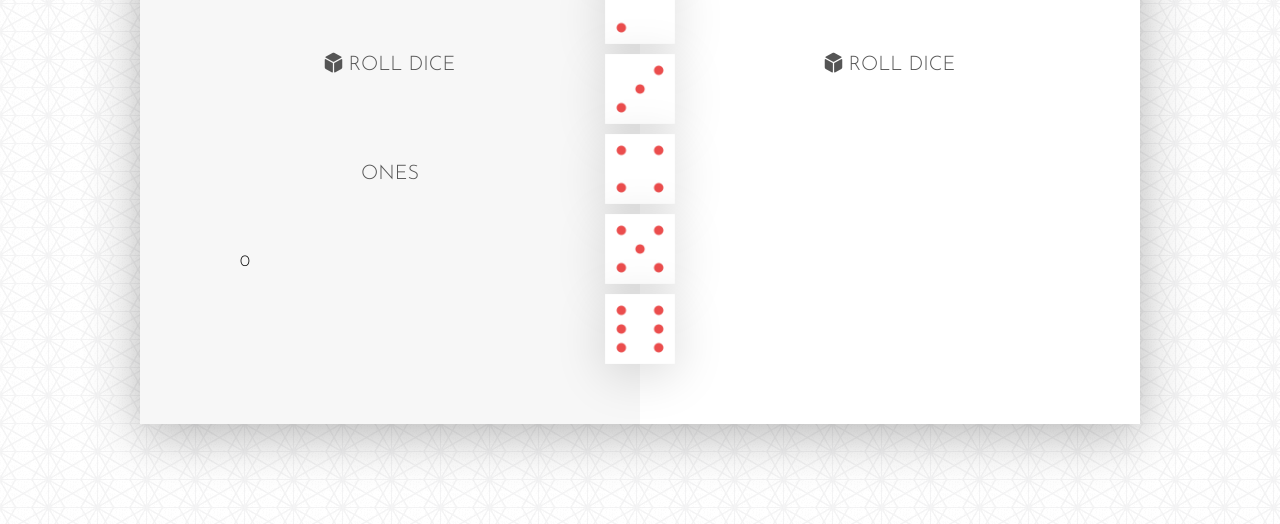
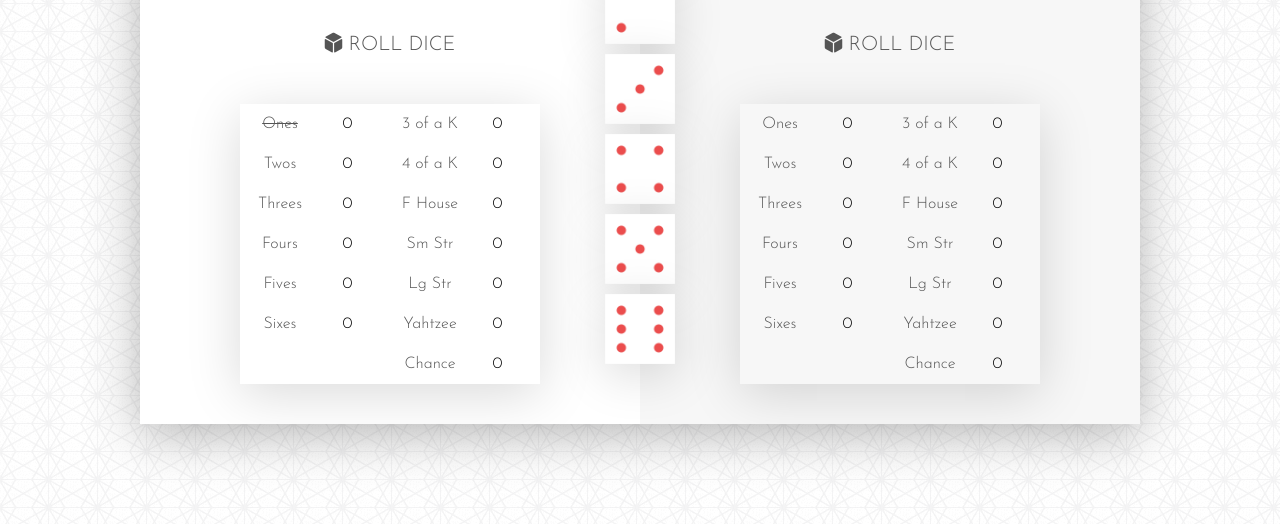
Before and after one commit to ChrisGuy/Yahtzee, a plain HTML site: page index.html in a window 1280 px wide. Shown: the part 276-800 px from the top of the page. Drawn offline with Linux system fonts and the light colour scheme.

Commit message:
Finish main styling of UI

```diff
--- a/css/styles.css
+++ b/css/styles.css
@@ -119,19 +119,22 @@ border-radius: 5px;
 /* BUTTON STYLES */
 
 .btn {
-  width: 150px;
-  height: 60px;
-  display: block;
-  margin: 50px auto;
   color: #555;
   background: none;
   border: none;
   font-family: 'Josefin Sans', sans-serif;
-  font-size: 20px;
-  text-transform: uppercase;
   cursor: pointer;
   font-weight: 300;
   transition: background-color 0.3s, color 0.3s;
+}
+
+.btn-roll {
+  width: 150px;
+  height: 60px;
+  font-size: 20px;
+  display: block;
+  margin: 30px auto;
+  text-transform: uppercase;
 }
 
 button:hover { font-weight: 600; }
@@ -141,10 +144,66 @@ button:focus {
   outline: none;
 }
 
-.btn-roll-0 {
-
+.btn-score {
+  width: 80px;
+  height: 40px;
+  font-size: 16px;
+  display: inline-block;
+  text-align: center;
 }
 
-.btn-roll-1 {
+.btn-new {
+  width: 150px;
+  height: 60px;
+  font-size: 20px;
+  display: block;
+  margin: 30px auto;
+  text-transform: uppercase;
+  position: absolute;
+  top: -18px;
+  left: 50%;
+  transform: translateX(-50%);
+}
 
+.btn-score:not(.used):hover {
+  font-weight: 600;
 }
+
+/* The score option is already used */
+.used {
+  text-decoration: line-through;
+}
+
+.used:hover {
+  font-weight: 300;
+  cursor: not-allowed;
+}
+
+
+/* SCORE STYLES */
+
+.score-info {
+  width: 100%;
+  display: flex;
+  box-shadow: 0px 10px 50px rgba(0, 0, 0, 0.15);
+}
+
+.score-num {
+  display: inline-block;
+  text-align: center;
+  font-size: 16px;
+  width: 30%;
+}
+
+.score-left {
+  width: 50%;
+}
+
+.score-right {
+  width: 50%;
+}
+
+.score-category {
+width: 100%;
+padding: 0;
+}
--- a/index.html
+++ b/index.html
@@ -7,7 +7,7 @@
     <link rel="stylesheet" href="css/styles.css">
 
     <!-- FONT IMPORT -->
-    <link href="https://fonts.googleapis.com/css2?family=Josefin+Sans:wght@300&display=swap" rel="stylesheet">
+    <link href="https://fonts.googleapis.com/css2?family=Josefin+Sans:wght@300;600&display=swap" rel="stylesheet">
 
     <!-- FONT AWESOME -->
     <script src="https://kit.fontawesome.com/201f764948.js" crossorigin="anonymous"></script>
@@ -17,25 +17,136 @@
   <body>
     <div class="container clearfix">
       <!-- Player 1 (0) -->
-      <div class="player-0-panel active">
+      <div class="player-0-panel">
         <div class="player-name" id="name-0">Player 1</div>
         <!-- Player 1 (0) Roll -->
-        <button class="btn" id="btn-roll-0"><i class="fas fa-dice-d6"></i> Roll Dice</button>
+        <button class="btn btn-roll" id="btn-roll-0"><i class="fas fa-dice-d6"></i> Roll Dice</button>
 
         <div class="score-info">
-          <div class="score-category">
-            <button class="btn">Ones</button><p class="ones-score">0</p>
-              </p>
+          <div class="score-left">
+            <div class="score-category">
+              <button class="btn btn-score used">Ones</button>
+              <div class="score-num ones-score-0">0</div>
+            </div>
+            <div class="score-category">
+              <button class="btn btn-score">Twos</button>
+              <div class="score-num twos-score-0">0</div>
+            </div>
+            <div class="score-category">
+              <button class="btn btn-score">Threes</button>
+              <div class="score-num threes-score-0">0</div>
+            </div>
+            <div class="score-category">
+              <button class="btn btn-score">Fours</button>
+              <div class="score-num fours-score-0">0</div>
+            </div>
+            <div class="score-category">
+              <button class="btn btn-score">Fives</button>
+              <div class="score-num fives-score-0">0</div>
+            </div>
+            <div class="score-category">
+              <button class="btn btn-score">Sixes</button>
+              <div class="score-num sixes-score-0">0</div>
+            </div>
+
+          </div>
+          <div class="score-right">
+            <div class="score-category">
+              <button class="btn btn-score">3 of a K</button>
+              <div class="score-num toak-score-0">0</div>
+            </div>
+            <div class="score-category">
+              <button class="btn btn-score">4 of a K</button>
+              <div class="score-num foak-score-0">0</div>
+            </div>
+            <div class="score-category">
+              <button class="btn btn-score">F House</button>
+              <div class="score-num fullhouse-score-0">0</div>
+            </div>
+            <div class="score-category">
+              <button class="btn btn-score">Sm Str</button>
+              <div class="score-num ss-score-0">0</div>
+            </div>
+            <div class="score-category">
+              <button class="btn btn-score">Lg Str</button>
+              <div class="score-num ls-score-0">0</div>
+            </div>
+            <div class="score-category">
+              <button class="btn btn-score">Yahtzee</button>
+              <div class="score-num yahtzee-score-0">0</div>
+            </div>
+            <div class="score-category">
+              <button class="btn btn-score">Chance</button>
+              <div class="score-num chance-score-0">0</div>
+            </div>
           </div>
         </div>
-
       </div>
         <!-- Player 2 (1) -->
-      <div class="player-1-panel">
+      <div class="player-1-panel active">
         <div class="player-name" id="name-1">Player 2</div>
 
         <!-- Player 2 (1) Roll -->
-        <button class="btn" id="btn-roll-1"><i class="fas fa-dice-d6"></i> Roll Dice</button>
+        <button class="btn btn-roll" id="btn-roll-1"><i class="fas fa-dice-d6"></i> Roll Dice</button>
+        <div class="score-info">
+          <div class="score-left">
+            <div class="score-category">
+              <button class="btn btn-score">Ones</button>
+              <div class="score-num ones-score-1">0</div>
+            </div>
+            <div class="score-category">
+              <button class="btn btn-score">Twos</button>
+              <div class="score-num twos-score-1">0</div>
+            </div>
+            <div class="score-category">
+              <button class="btn btn-score">Threes</button>
+              <div class="score-num threes-score-1">0</div>
+            </div>
+            <div class="score-category">
+              <button class="btn btn-score">Fours</button>
+              <div class="score-num fours-score-1">0</div>
+            </div>
+            <div class="score-category">
+              <button class="btn btn-score">Fives</button>
+              <div class="score-num fives-score-1">0</div>
+            </div>
+            <div class="score-category">
+              <button class="btn btn-score">Sixes</button>
+              <div class="score-num sixes-score-1">0</div>
+            </div>
+
+          </div>
+          <div class="score-right">
+            <div class="score-category">
+              <button class="btn btn-score">3 of a K</button>
+              <div class="score-num toak-score-1">0</div>
+            </div>
+            <div class="score-category">
+              <button class="btn btn-score">4 of a K</button>
+              <div class="score-num foak-score-1">0</div>
+            </div>
+            <div class="score-category">
+              <button class="btn btn-score">F House</button>
+              <div class="score-num fullhouse-score-1">0</div>
+            </div>
+            <div class="score-category">
+              <button class="btn btn-score">Sm Str</button>
+              <div class="score-num ss-score-1">0</div>
+            </div>
+            <div class="score-category">
+              <button class="btn btn-score">Lg Str</button>
+              <div class="score-num ls-score-1">0</div>
+            </div>
+            <div class="score-category">
+              <button class="btn btn-score">Yahtzee</button>
+              <div class="score-num yahtzee-score-1">0</div>
+            </div>
+            <div class="score-category">
+              <button class="btn btn-score">Chance</button>
+              <div class="score-num chance-score-1">0</div>
+            </div>
+          </div>
+        </div>
       </div>
 
       <img src="images/dice-1.png" class="dice dice-1 active-dice" />
@@ -44,6 +155,11 @@
       <img src="images/dice-4.png" class="dice dice-4" />
       <img src="images/dice-5.png" class="dice dice-5" />
       <img src="images/dice-6.png" class="dice dice-6" />
+
+      <button class="btn btn-new"><i class="fas fa-redo-alt"></i> New Game</button>
   </div>
+  <script type="text/javascript" src="js/app.js">
+
+  </script>
   </body>
 </html>
--- a/js/app.js
+++ b/js/app.js
@@ -0,0 +1,3 @@
+document.querySelector("#btn-roll-0").addEventListener("click", function(){
+  console.log("clicked");
+})
```
Also changed, not shown: 2 other files.
